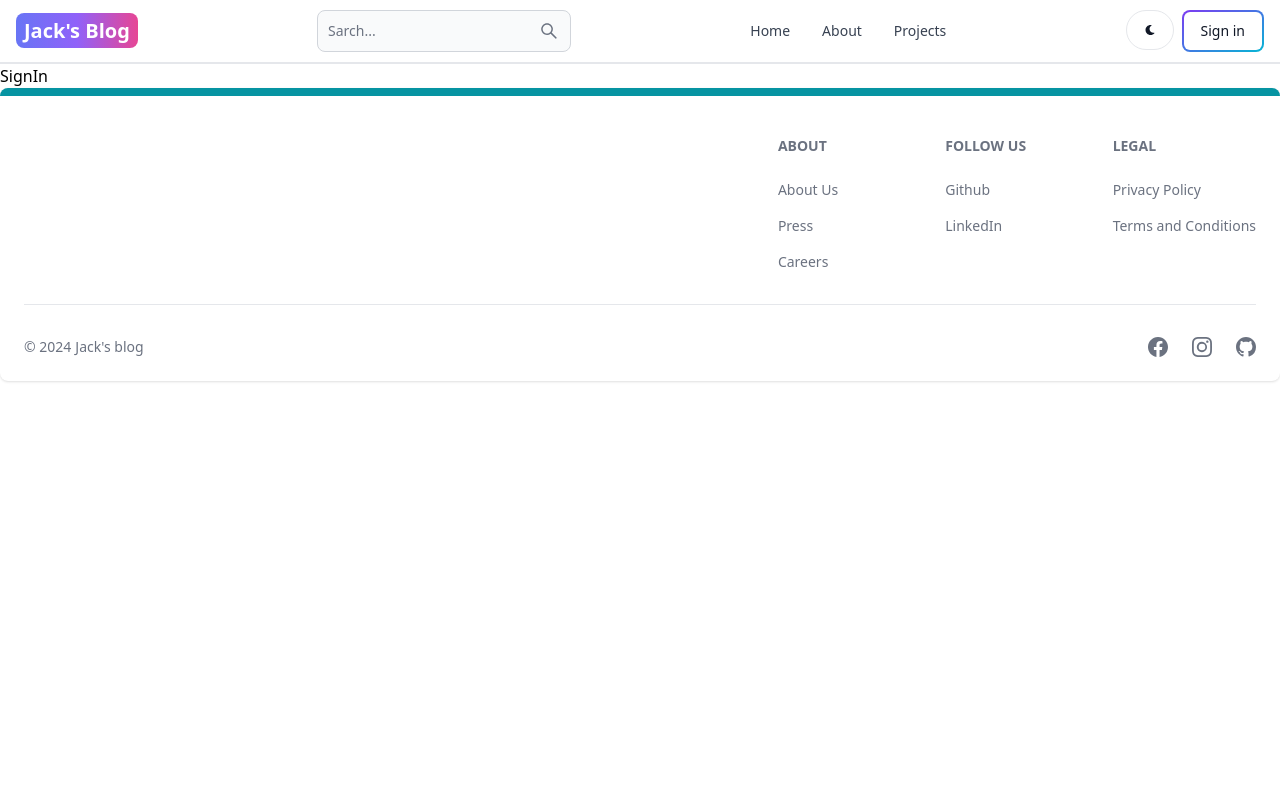
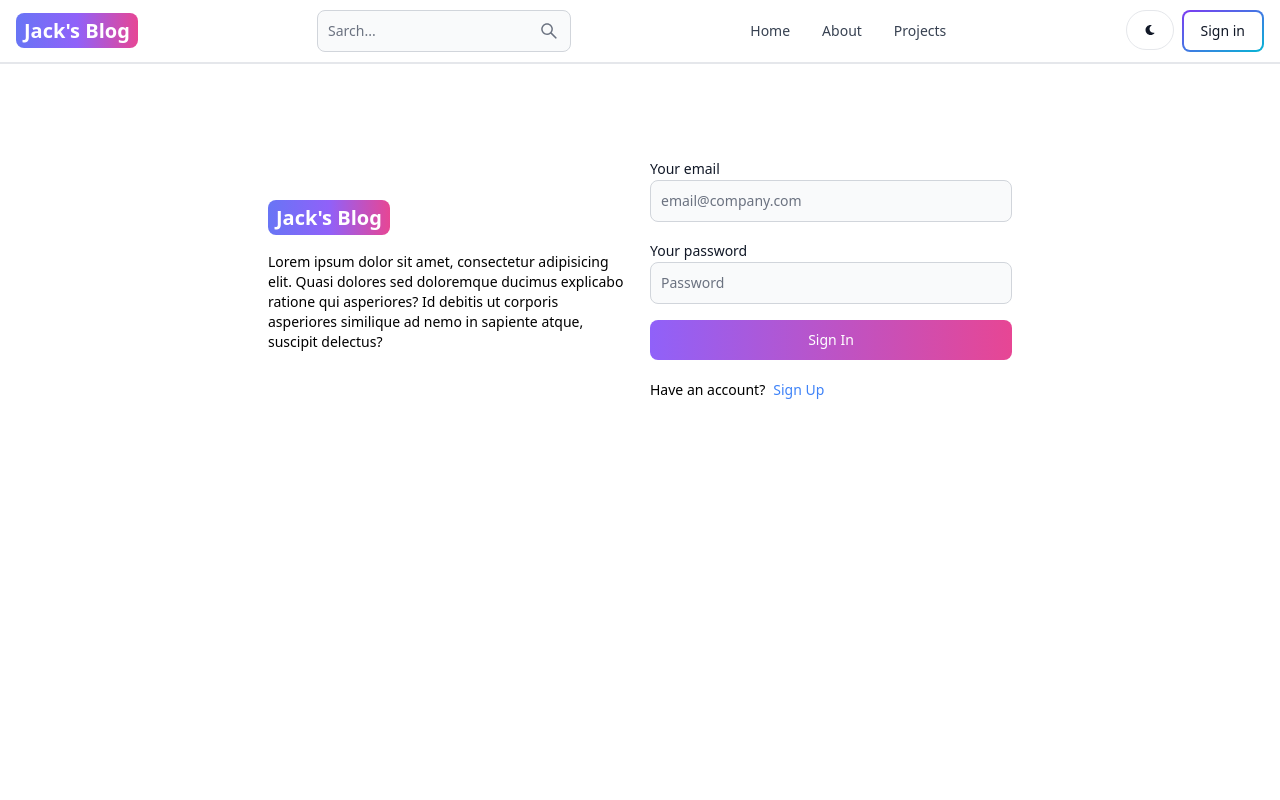
Before and after one commit to jacksonos/blog-web-app, a React (Vite) app in the folder client/: page /sign-in in a window 1280 px wide. Shown: the top 800 px of the page. Built offline with nearby package versions, Linux system fonts and the light colour scheme.

Commit message:
add signin function

```diff
--- a/client/src/pages/SignIn.jsx
+++ b/client/src/pages/SignIn.jsx
@@ -1,7 +1,114 @@
-import React from 'react'
+import React from 'react';
+import { useState } from 'react';
+import { Link, useNavigate } from 'react-router-dom';
+import { Alert, Button, Label, Spinner, TextInput } from 'flowbite-react';
 
 export const SignIn = () => {
+  const [formData, setFormData] = useState({});
+  const [errorMessage, setErrorMessage] = useState(null);
+  const [loading, setLoading] = useState(false);
+  const navigate = useNavigate();
+  const handleChange = (e) => {
+    setFormData({ ...formData, [e.target.id]: e.target.value.trim() });
+  };
+  const handleSubmit = async (e) => {
+    e.preventDefault();
+    if (!formData.email || !formData.password) {
+      return setErrorMessage('Please fill in all fields');
+    }
+    try {
+      setLoading(true);
+      setErrorMessage(null);
+      const res = await fetch('/api/auth/signin', {
+        method: 'POST',
+        headers: { 'Content-Type': 'application/json' },
+        body: JSON.stringify(formData),
+      });
+      const data = await res.json();
+      if (data.success === false) {
+        return setErrorMessage(data.message);
+      }
+      setLoading(false);
+      if (res.ok) {
+        navigate('/');
+      }
+    } catch (error) {
+      setErrorMessage(error.message);
+      setLoading(false);
+    }
+    console.log(formData);
+  };
+
+  console.log(formData);
   return (
-    <div>SignIn</div>
-  )
-}
+    <div className='min-h-screen mt-20'>
+      <div className='flex p-3 max-w-3xl mx-auto flex-col  md:flex-row md:items-center gap-5'>
+        {/* left side */}
+        <div className='flex-1'>
+          <Link
+            to='/'
+            className='sm:text-xl font-bold dark:text-white text-4xl'
+          >
+            <span className='px-2 py-1 bg-gradient-to-r from-indigo-500 via-purple-500 to-pink-500 rounded-lg text-white'>
+              Jack's Blog
+            </span>
+          </Link>
+          <p className='text-sm mt-5'>
+            Lorem ipsum dolor sit amet, consectetur adipisicing elit. Quasi
+            dolores sed doloremque ducimus explicabo ratione qui asperiores? Id
+            debitis ut corporis asperiores similique ad nemo in sapiente atque,
+            suscipit delectus?
+          </p>
+        </div>
+        {/* right side */}
+        <div className='flex-1'>
+          <form className='flex flex-col gap-4' onSubmit={handleSubmit}>
+            <div>
+              <Label value='Your email' />
+              <TextInput
+                type='email'
+                placeholder='email@company.com'
+                id='email'
+                onChange={handleChange}
+              />
+            </div>
+            <div>
+              <Label value='Your password' />
+              <TextInput
+                type='password'
+                placeholder='Password'
+                id='password'
+                onChange={handleChange}
+              />
+            </div>
+            <Button
+              gradientDuoTone='purpleToPink'
+              type='submit'
+              disabled={loading}
+            >
+              {loading ? (
+                <>
+                  <Spinner size='sm' />
+                  <span className='pl-3'>Loading...</span>
+                </>
+              ) : (
+                'Sign In'
+              )}
+            </Button>
+          </form>
+          <div className='flex flex-row gap-2 text-sm mt-5'>
+            <span>Have an account?</span>
+            <Link to='/sign-in' className='text-blue-500'>
+              Sign Up
+            </Link>
+          </div>
+          {errorMessage && (
+            <Alert className='mt-5' color='failure'>
+              {errorMessage}
+            </Alert>
+          )}
+        </div>
+      </div>
+    </div>
+  );
+};
```
